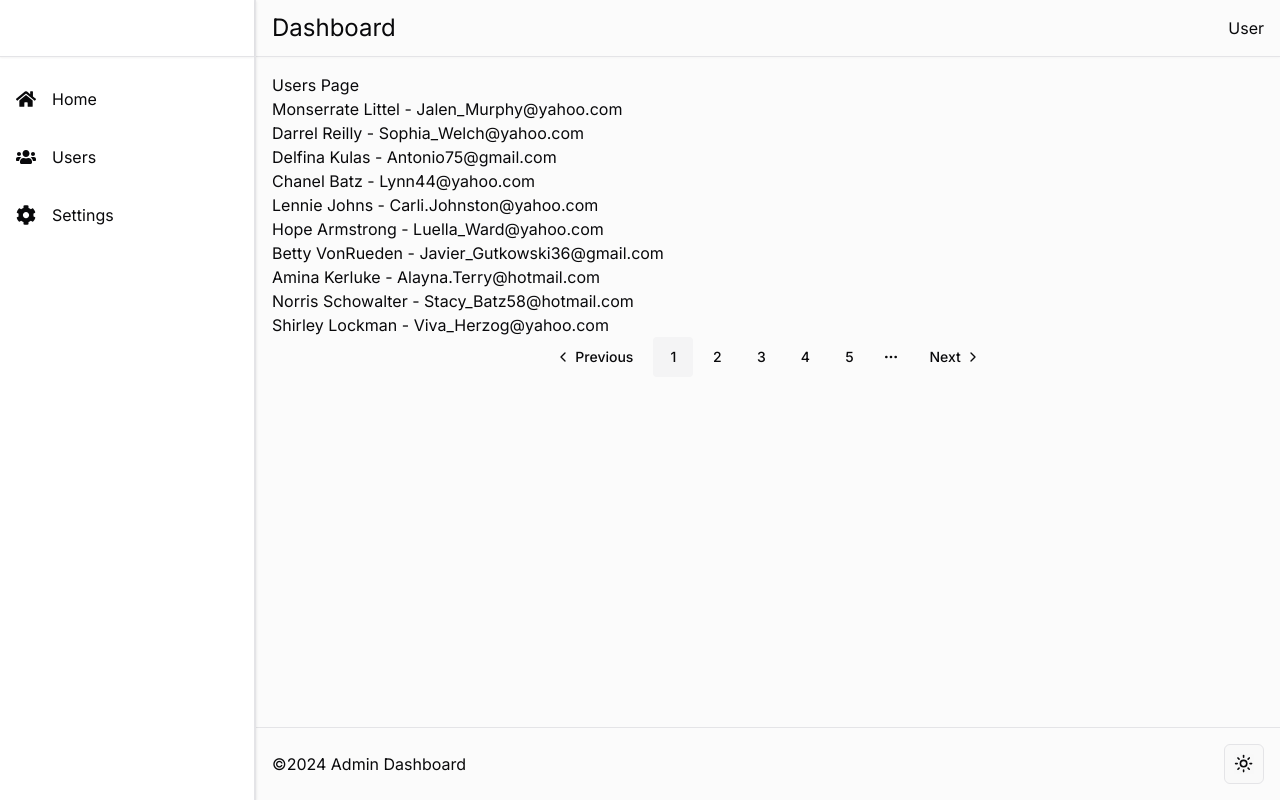
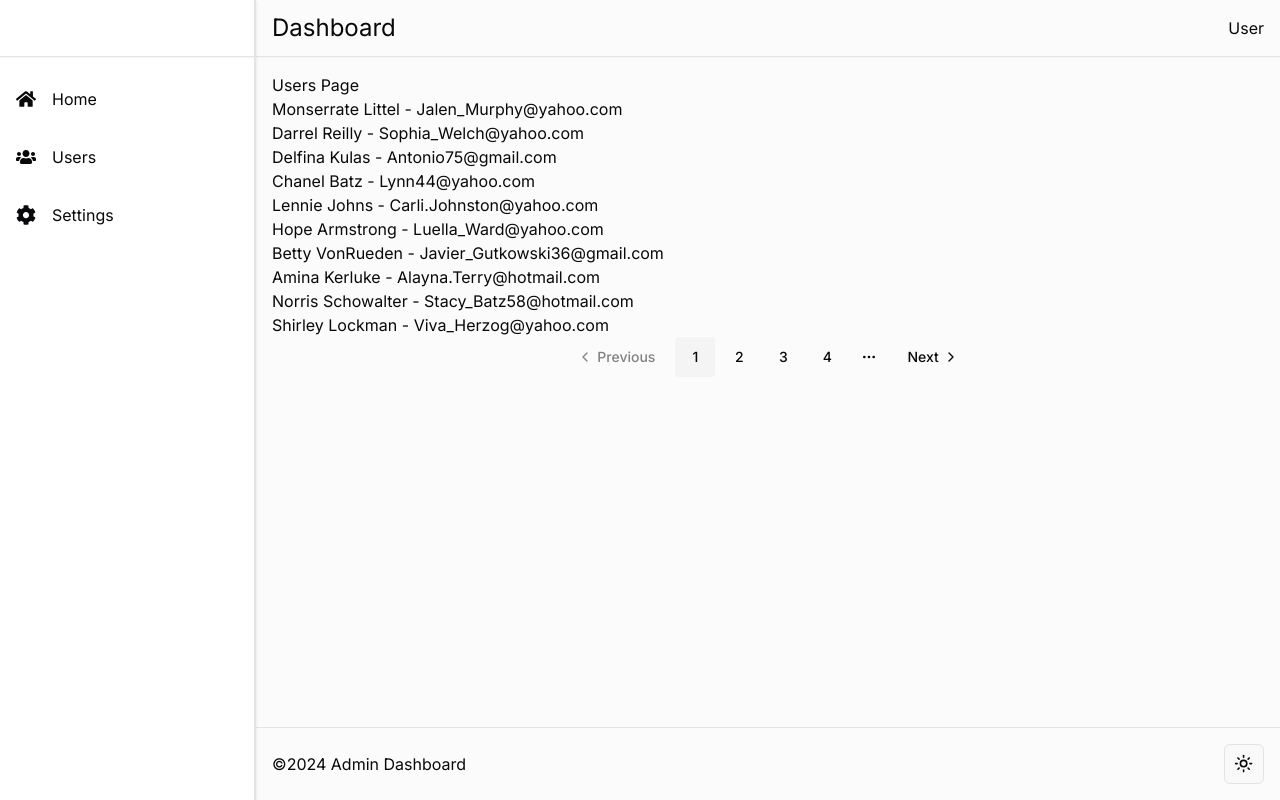
Before and after one commit to JAW-Dev/react-experiments, a Next.js app: page /users in a window 1280 px wide. Built offline with nearby package versions, Linux system fonts and the light colour scheme; data requests are answered from the project's data file.

Commit message:
fixed pagination bug

```diff
--- a/src/app/users/page.tsx
+++ b/src/app/users/page.tsx
@@ -58,7 +58,7 @@ const UsersPage = () => {
 				itemsPerPage={pageSize} // Number of items per page
 				currentPage={page} // Current active page
 				onPageChange={setPage} // Function to change active page
-				numbersToShow={5} // Number of page numbers to show in pagination component
+				numbersToShow={4} // Number of page numbers to show in pagination component
 			/>
 		</div>
 	);
--- a/src/components/pagination.tsx
+++ b/src/components/pagination.tsx
@@ -36,22 +36,29 @@ const PaginationComp: React.FC<PaginationProps> = ({
 		} else {
 			setTotalPages(0);
 		}
-	}, [totalItems, itemsPerPage]); // Update when totalItems or itemsPerPage change
+	}, [totalItems, itemsPerPage]);
 
+	// Determine if current page is the first or last page
+	const isFirstPage = currentPage === 1;
+	const isLastPage = currentPage === totalPages || totalPages === 0;
+
+	// Function to render the pagination links
 	const renderPagination = () => {
 		if (totalPages <= 1) {
-			return null; // Render nothing if only one page or no pages
+			return null; // If there is only one page, do not render pagination links
 		}
 
-		// Logic to determine which pages to display
+		// Calculate range of page numbers to display
 		let start = Math.max(1, currentPage - Math.floor(numbersToShow / 2));
 		let end = start + numbersToShow - 1;
 
+		// Adjust end if it exceeds total pages
 		if (end > totalPages) {
 			end = totalPages;
 			start = Math.max(1, end - numbersToShow + 1);
 		}
 
+		// Prepare array of pagination items
 		const pages = [];
 		for (let i = start; i <= end; i++) {
 			pages.push(
@@ -80,18 +87,31 @@ const PaginationComp: React.FC<PaginationProps> = ({
 			);
 		}
 
-		return pages;
+		return pages; // Return the array of pagination items
 	};
 
 	return (
 		<Pagination>
 			<PaginationContent>
+				{/* Previous button */}
 				<PaginationItem>
-					<PaginationPrevious href="#" onClick={() => onPageChange(currentPage - 1)} />
+					<PaginationPrevious
+						href="#"
+						onClick={() => !isFirstPage && onPageChange(currentPage - 1)}
+						className={isFirstPage ? 'opacity-50 cursor-default' : ''}
+					/>
 				</PaginationItem>
+
+				{/* Render pagination links */}
 				{renderPagination()}
+
+				{/* Next button */}
 				<PaginationItem>
-					<PaginationNext href="#" onClick={() => onPageChange(currentPage + 1)} />
+					<PaginationNext
+						href="#"
+						onClick={() => !isLastPage && onPageChange(currentPage + 1)}
+						className={isLastPage ? 'opacity-50 cursor-default' : ''}
+					/>
 				</PaginationItem>
 			</PaginationContent>
 		</Pagination>
```
